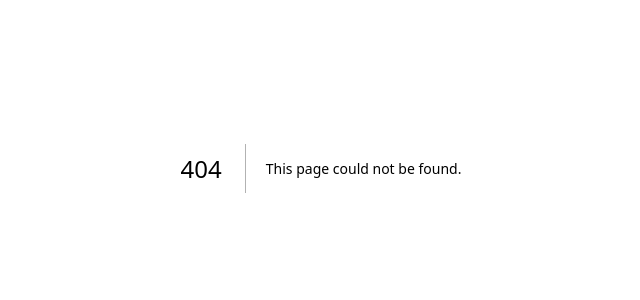
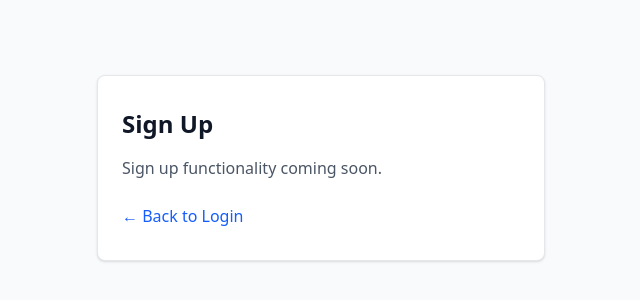
Before and after one commit to tqspham/login-page-1777664545547, a Next.js app: page /sign-up in a window 1280 px wide. Before the commit this address had no page. Shown: the part 232-532 px from the top of the page, without its empty margins (319-959 px from the left). Built offline with nearby package versions, Linux system fonts and the light colour scheme.

Commit message:
Create app/sign-up/page.tsx

```diff
--- /dev/null
+++ b/app/sign-up/page.tsx
@@ -0,0 +1,15 @@
+export default function SignUpPage(): React.ReactElement {
+  return (
+    <main className="flex min-h-screen items-center justify-center px-4 py-12">
+      <div className="w-full max-w-md">
+        <div className="rounded-lg border border-gray-200 bg-white px-6 py-8 shadow-sm">
+          <h1 className="text-2xl font-bold text-gray-900">Sign Up</h1>
+          <p className="mt-4 text-gray-600">Sign up functionality coming soon.</p>
+          <a href="/" className="mt-6 inline-block text-blue-600 hover:text-blue-700">
+            ← Back to Login
+          </a>
+        </div>
+      </div>
+    </main>
+  );
+}
```
